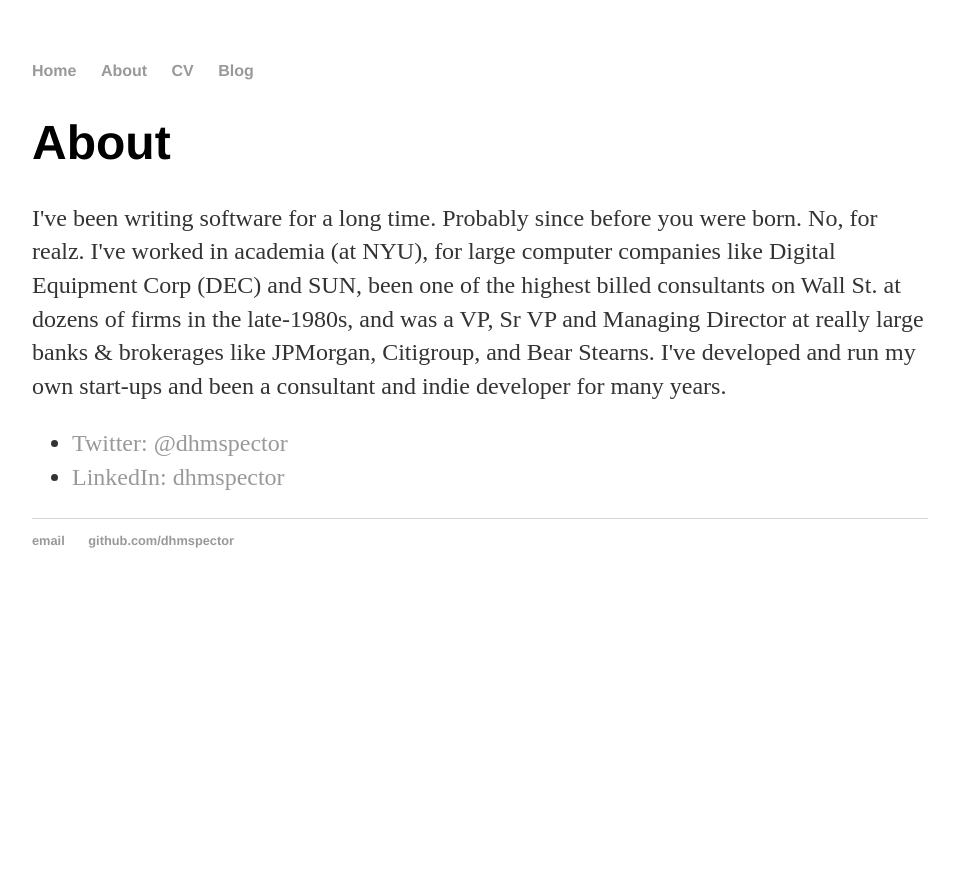
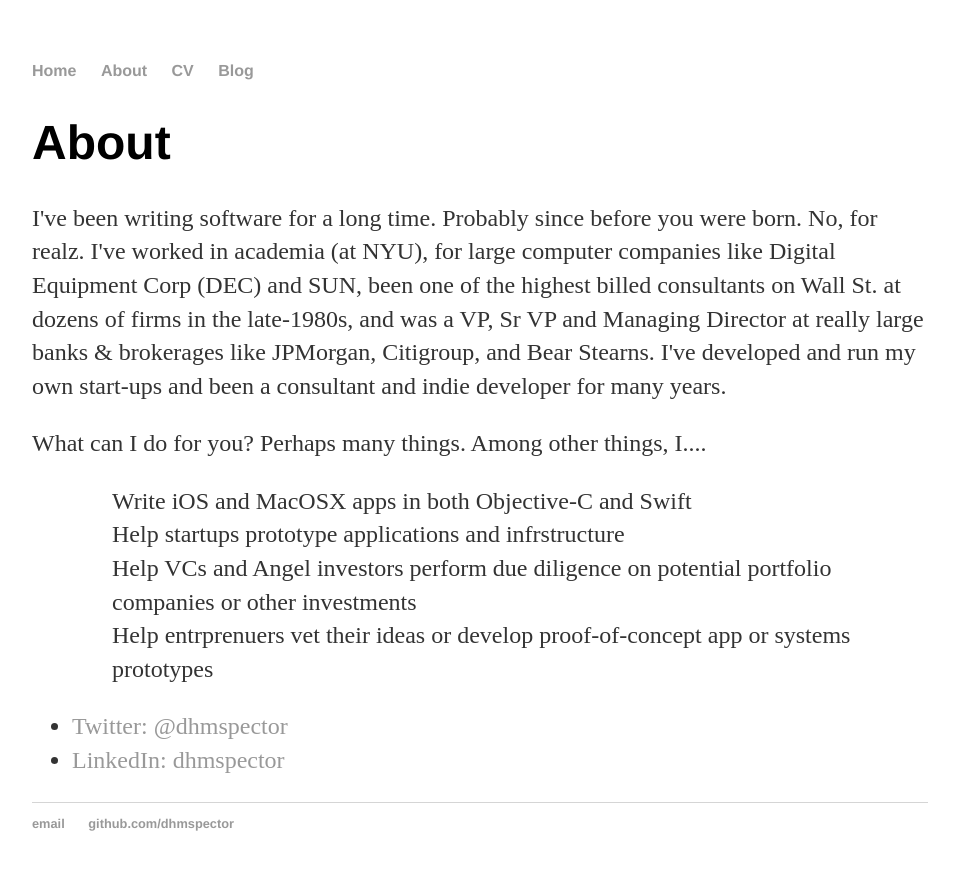
Before and after one commit to dhmspector/dhmspector.github.io, a Jekyll site: the page built from about/index.html, in a window 1280 px wide. Shown: the top 870 px of the page, without its empty margins (160-1114 px from the left). Built offline with Jekyll 4.4.1, drawn with Linux system fonts in a browser that asks for light colours.

Commit message:
more about stuff

```diff
--- a/about/index.html
+++ b/about/index.html
@@ -15,6 +15,15 @@ really large banks & brokerages like JPMorgan, Citigroup, and Bear
 Stearns.  I've developed and run my own start-ups and been a consultant
 and indie developer for many years.  </p>
 
+<p>
+What can I do for you?  Perhaps many things. Among other things, I....
+<ul>
+<ol>Write iOS and MacOSX apps in both Objective-C and Swift</ol>
+<ol>Help startups prototype applications and infrstructure</ol>
+<ol>Help VCs and Angel investors perform due diligence on potential portfolio companies or other investments </ol>
+<ol>Help entrprenuers vet their ideas or  develop proof-of-concept app or systems prototypes</ol>
+</ul>
+</p>
 
 			<ul class="contacts">
 				<li><a href="https://twitter.com/dhmspector">Twitter: @dhmspector</a></li>
```
